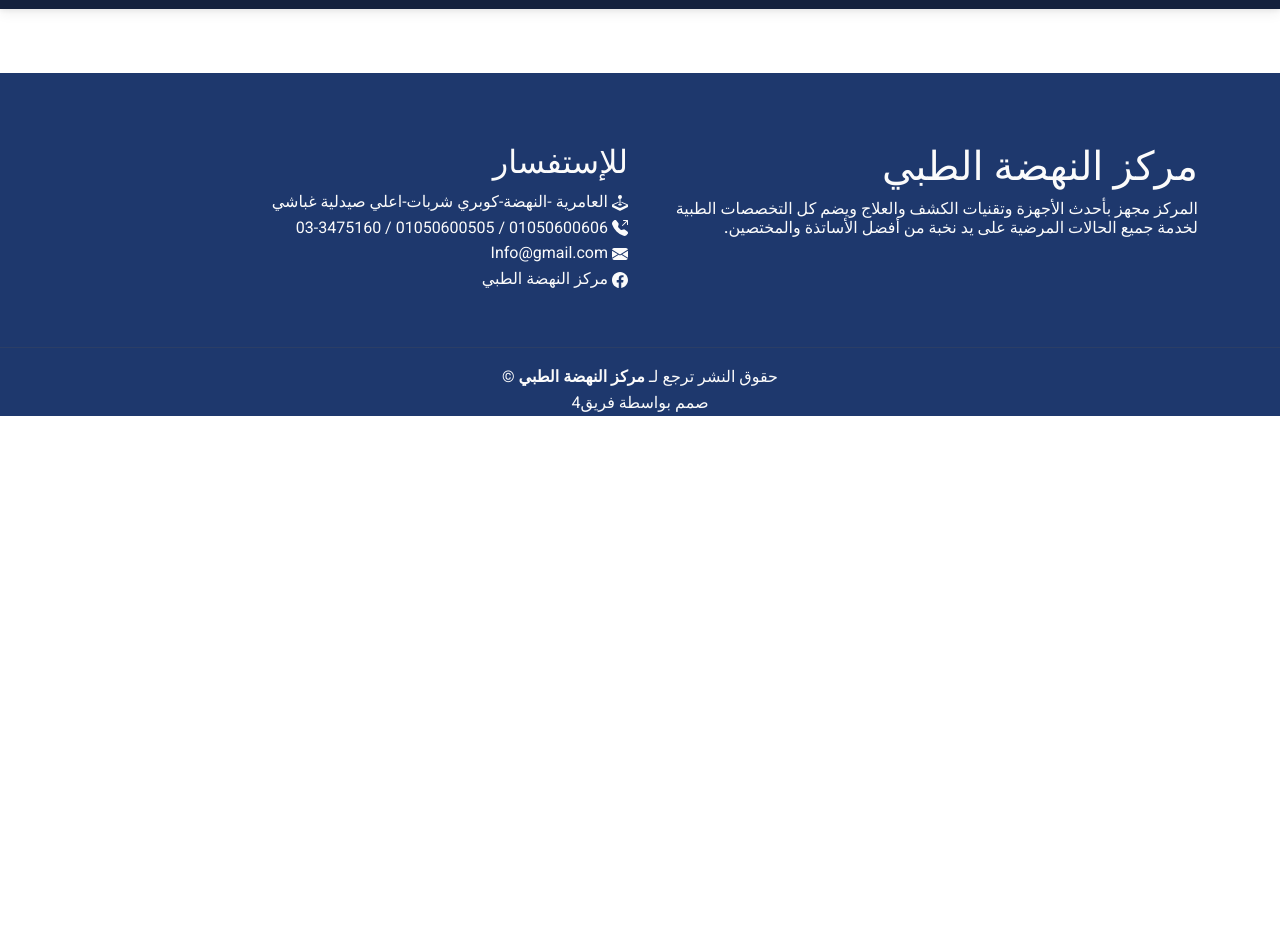
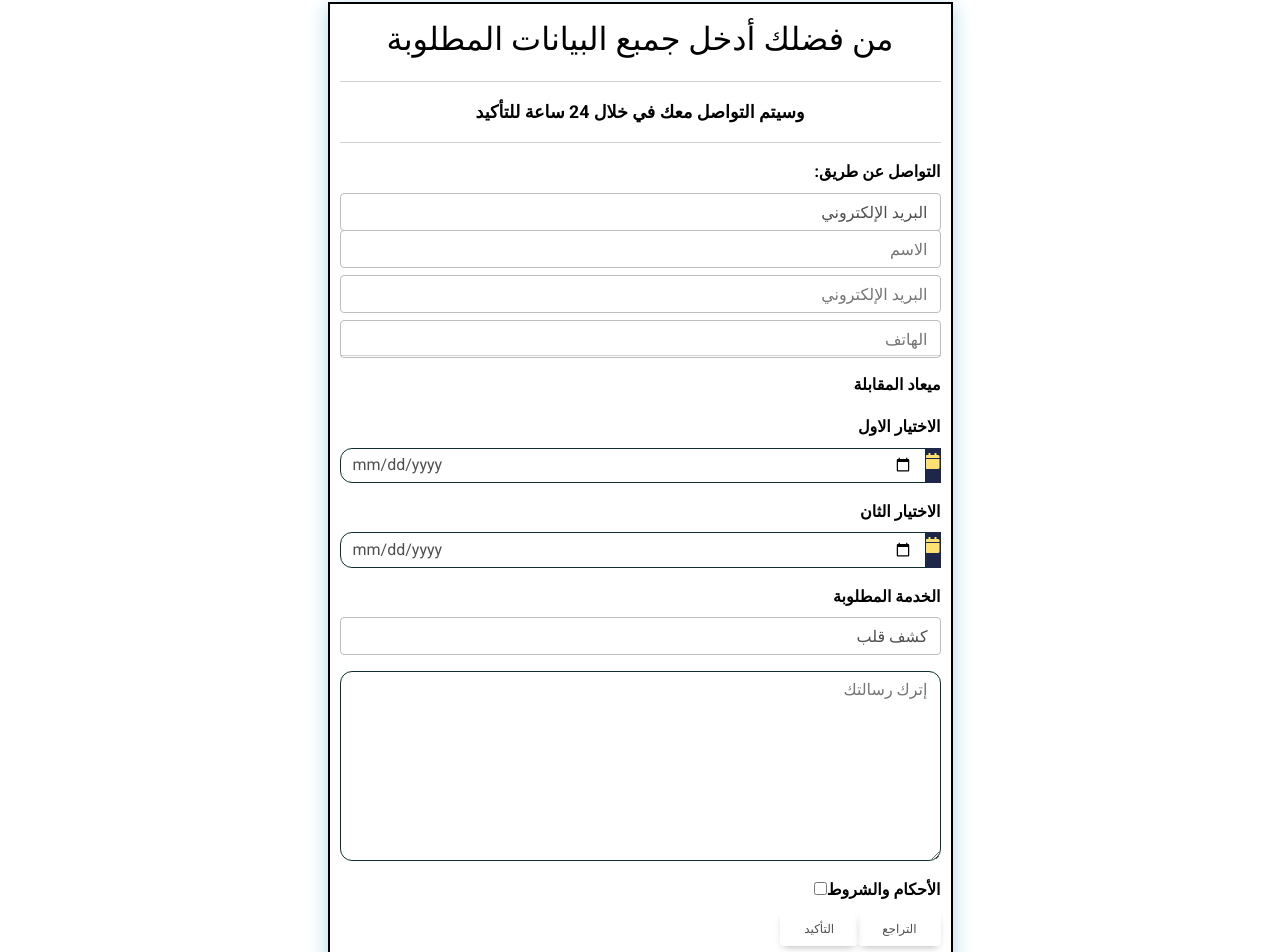
Before and after one commit to maryamamer/ElNahda-Medical-Center, a React (Create React App) app in the folder frontend/: page /booking in a window 1280 px wide. Shown: the part 118-1070 px from the top of the page. Before the commit the page ends 800 px from the top, so only its background shows below. Built offline with nearby package versions, Linux system fonts and the light colour scheme.

Commit message:
editing home page and dr_profile

```diff
--- a/frontend/src/App.js
+++ b/frontend/src/App.js
@@ -1,6 +1,6 @@
 import React, { Component } from "react";
 import { BrowserRouter as Router, Route, Switch } from "react-router-dom";
-/* import Switch from "react-switch" */
+
 import "./App.css";
 import NavBar from "./components/NavBar";
 import ContactUs from "./components/ContactUs";
@@ -18,8 +18,9 @@ import { AuthProvider } from './context/auth'
 import logout from "./components/logout";
 import prescription from "./components/prescription"
 import appointments from './components/appointments'
-// import Dr_Profile from "./components/Dr_profile";
+import Dr_Profile from "./components/Dr_profile";
 import Booking from "./components/booking";
+
 
 export default class App extends Component {
   render() {
@@ -33,7 +34,9 @@ export default class App extends Component {
 
           <Switch>
             <AuthProvider>
-              <Route path={"/"} exact component={Booking} />
+              <Route path={"/"} exact component={HomePage} />
+              <Route path={"/dr"} exact component={Dr_Profile} />
+              <Route path={"/booking"} exact component={Booking} />
               <Route  path={"/Home"} exact component={HomePage} />
               <Route path={"/ContactUs"} exact component={ContactUs} />
               <Route path={"/AboutUs"} exact component={AboutUs} />
--- a/frontend/src/CSS/Home.css
+++ b/frontend/src/CSS/Home.css
@@ -155,18 +155,7 @@ section {
     margin-bottom: 20px;
     padding-bottom: 20px;
   }
-  .faq .faq-list .question {
-    display: block;
-    position: relative;
-    font-family: #1e386d;
-    font-size: 18px;
-    line-height: 24px;
-    font-weight: 400;
-    padding-left: 25px;
-    cursor: pointer;
-    color: #f6f8fc;
-    transition: 0.3s;
-  }
+
   .faq .faq-list i {
     font-size: 16px;
     position: absolute;
@@ -195,7 +184,9 @@ section {
     transition: 0.6s;
   }
 
-
+/*--------------------------------------------------------------
+# Slider
+--------------------------------------------------------------*/
   .carousel-inner img {
     width: 100%;
     height: 100%;
--- a/frontend/src/components/ContactUs.js
+++ b/frontend/src/components/ContactUs.js
@@ -1,6 +1,7 @@
 import React from "react";
 import contactus from '../media/images/contactus.png'
 import '../CSS/ContactUs.css'
+import { Link } from "react-router-dom";
 
 function ContactUs() {
     return (
@@ -21,7 +22,7 @@ function ContactUs() {
                     https://www.facebook.com/Nahdamedicalcenter
                 </p>
                 <h1 className="left_header5">مركز النهضة الطبى</h1>
-                <button className="button">أحجز موعداً</button>
+                <Link to="/booking"> <button className="button">أحجز موعداً</button></Link>
             </div>
         </>
     );
--- a/frontend/src/components/Dr_profile.js
+++ b/frontend/src/components/Dr_profile.js
@@ -56,7 +56,7 @@ export default function Dr_Profile() {
           </div>
           <div className="book m-5 p-3 text-center">
             <i className="fas fa-calendar fa-2x"></i>
-            <Link to="book.html">
+            <Link to="/booking">
               <input
                 type="button"
                 className="btn btn-primary"
@@ -172,7 +172,7 @@ export default function Dr_Profile() {
                         className="mr-1"
                       />
                       <label for="subscribe">
-                        Subscribe me to the newlettter
+                        تابعنا ﻵخر المستجدات
                       </label>
                     </div>
                     <div className="form-group">
--- a/frontend/src/components/Home.js
+++ b/frontend/src/components/Home.js
@@ -28,6 +28,7 @@ export default class HomePage extends React.Component {
             <li data-target="#hero" data-slide-to="1"></li>
             <li data-target="#hero" data-slide-to="2"></li>
 
+
           </ul>
 
           {/* <!-- The slideshow --> */}
@@ -38,7 +39,9 @@ export default class HomePage extends React.Component {
 
               <div className="carousel-caption">
                 <h2>مرحباً بكم في مركز النهضة الطبي</h2>
-                <p>معكم لحظة بلحظة!</p>
+                <p>
+                  !معكم لحظة بلحظة</p>
+                  <p>يومياً طوال أيام الأسبوع ال24 ساعة</p>
               </div>
             </div>
             <div className="carousel-item">
@@ -47,9 +50,6 @@ export default class HomePage extends React.Component {
             </div>
             <div className="carousel-item">
               <img src={slide3} alt="Emergcy" width="2000" height="600" />
-
-            </div>
-            <div className="carousel-item">
 
             </div>
           </div>
@@ -237,8 +237,8 @@ export default class HomePage extends React.Component {
           </div>
         </section>
         {/* <!-- ======= Frequently Asked Questioins Section ======= --> */}
-        <section id="faq" className="faq section-bg">
-          <div className="container" data-aos="fade-up">
+        <section id="faq" className="faq section-bg ">
+          <div className="container">
             <div className="section-title">
               <h2>أسئلة تهمك</h2>
               <p>هنا ستجد إجابة لكل الأسئلة التي تدور في بالك </p>
@@ -247,25 +247,25 @@ export default class HomePage extends React.Component {
             <ul className="faq-list text-right">
               <li>
                 <div
-                  data-bs-toggle="collapse"
-                  className="collapsed question"
-                  to="#faq1"
+                  data-toggle="collapse"
+                  data-target="#faq1"
                 >
                   ماهي مواعيدنا؟{" "}
                   <FaAngleDown className="bi bi-chevron-down icon-show" />
                   <FaAngleUp className="bi bi-chevron-up icon-close" />
 
+
                 </div>
-                <div id="faq1" className="collapse" data-bs-parent=".faq-list">
-                  <p>نحن متواجدن ال 24 ساعة يومياً</p>
+
+                <div id="faq1" className="collapse" data-parent=".faq-list">
+                <p>نحن متواجدن ال 24 ساعة يومياً</p>
                 </div>
               </li>
 
               <li>
                 <div
-                  data-bs-toggle="collapse"
-                  to="#faq2"
-                  className="collapsed question"
+                  data-toggle="collapse"
+                  data-target="#faq2"
                 >
                   ماهي الأقسام المتاحة لدينا؟{" "}
                   <FaAngleDown className="bi bi-chevron-down icon-show" />
@@ -286,9 +286,8 @@ export default class HomePage extends React.Component {
 
               <li>
                 <div
-                  data-bs-toggle="collapse"
-                  to="#faq3"
-                  className="collapsed question"
+                  data-toggle="collapse"
+                  data-target="#faq3"
                 >
                   ماهي إجراءات السلامة التي يتخذها المركز الطبي؟{" "}
 
--- a/frontend/src/components/Login.js
+++ b/frontend/src/components/Login.js
@@ -49,7 +49,7 @@ function Login() {
 
 
                                     <div class="form-group m-0" />
-                                    <input type="submit" class="btn btn-primary btn-block" value="تسجيل الدخول" />
+                                    <input type="submit" class="btn btn-primary btn-block" value="تسجيل الدخول"  />
 
 
                                 </form>
--- a/frontend/src/components/ProfilePage.js
+++ b/frontend/src/components/ProfilePage.js
@@ -2,6 +2,7 @@ import {React,useContext} from "react";
 import pp from '../media/images/pp.png';
 import '../CSS/Profile.css';
 import Auth from "../context/auth";
+import { Link } from "react-router-dom";
 
 function ProfilePage() {
     let {user}=useContext(Auth)
@@ -29,7 +30,7 @@ function ProfilePage() {
                         </div>
                     </div>
 
-                    <div className="card mt-3 " style="height: 25rem;" >
+                    <div className="card mt-3 " style={{"height": "25rem"}} >
                         <ul className="list-group list-group-flush" >
                             <li className="list-group-item d-flex justify-content-between align-items-center flex-wrap">
                                 <h6 className="mb-0"><svg xmlns="http://www.w3.org/2000/svg" width="24" height="24"
@@ -67,7 +68,7 @@ function ProfilePage() {
                                     </svg>الفيس بوك </h6>
 
                             </li>
-                            <br> </br>
+                            <br/>
                             <br> </br>
                             <br> </br>
                             <br> </br>
@@ -77,7 +78,7 @@ function ProfilePage() {
 
 
 
-                                <a href="#">سجل المريض</a>
+                                <Link to="/patientPortal">سجل المريض</Link>
                             </li>
                         </ul>
                     </div>
--- a/frontend/src/components/booking.js
+++ b/frontend/src/components/booking.js
@@ -10,33 +10,33 @@ export default function Booking() {
           <div className="col">
             <div className="well">
 
-            <div className="well-header">من فضلك أدخل جمبع البيانات المطلوبة</div>
+            <div className="well-header text-center">من فضلك أدخل جمبع البيانات المطلوبة</div>
             <hr/>
-            <p className="header_p">سيتم التواصل معك في خلال 24 ساعة للتأكيد</p>
+            <p className="header_p text-center">وسيتم التواصل معك في خلال 24 ساعة للتأكيد</p>
             <hr/>
 
     {/* <!-- Contact by Input --> */}
             <div className="form-group1">
-             <label for="Select">التواصل ب </label>
-            <select id="Select" className="form-control"><option>Email</option><option>الهاتف</option></select>
+             <label for="Select">:التواصل عن طريق </label>
+            <select id="Select" className="form-control text-right"><option>البريد الإلكتروني</option><option>الهاتف</option></select>
             </div>
 
     {/* <!-- fullname Input --> */}
            <div className="form-group1">
              <label for="inputfullname"></label>
-            <input type="text" className="form-control" id="inputFullname" placeholder="الاسم"/>
+            <input type="text" className="form-control text-right" id="inputFullname" placeholder="الاسم"/>
             </div>
 
     {/* <!-- email address Input --> */}
           <div className="form-group1">
             <label for="inputemail"></label>
-            <input type="email" className="form-control" id="inputemail" placeholder="الميل"/>
+            <input type="email" className="form-control text-right" id="inputemail" placeholder="البريد الإلكتروني"/>
           </div>
 
    {/* <!-- Phone Input --> */}
          <div className="form-group1">
            <label for="inputphone"></label>
-          <input type="text" className="form-control" id="inputphone" placeholder="الهاتف"/>
+          <input type="text" className="form-control text-right" id="inputphone" placeholder="الهاتف"/>
         </div>
          <hr/>
   {/* <!-- Appointment date --> */}
@@ -69,7 +69,7 @@ export default function Booking() {
 {/* <!-- Service Input --> */}
         <div className="form-group">
             <label for="selectitem">الخدمة المطلوبة</label>
-            <select id="selectitem" className="form-control">
+            <select id="selectitem" className="form-control text-right">
             <option>كشف قلب</option>
             <option>باطني</option>
             <option>جراحة</option>
@@ -81,17 +81,17 @@ export default function Booking() {
 
 
 <div className="form-group">
-    <textarea className="form-control"  id="message" placeholder="Message" maxlength="140" rows="7"></textarea>
+    <textarea className="form-control text-right"  id="message" placeholder="إترك رسالتك" maxlength="140" rows="7"></textarea>
 
 </div>
 
 {/* <!-- Button Area--> */}
  <div className="checkbox">
-        <label><input type="checkbox"/>Terms &amp; conditions</label>
+        <label><input type="checkbox"/>الأحكام والشروط</label>
     </div>
- <Link to="confirm.html"><input type="submit" className="btn" value="تم"/></Link>
+ <Link to="confirm.html"><input type="submit" className="btn" value="التأكيد"/></Link>
 
-    <button type="submit" className="btn">Cancel</button><hr/>
+    <button type="submit" className="btn">التراجع</button><hr/>
 
 
  {/* <!-- form end --> */}
```
